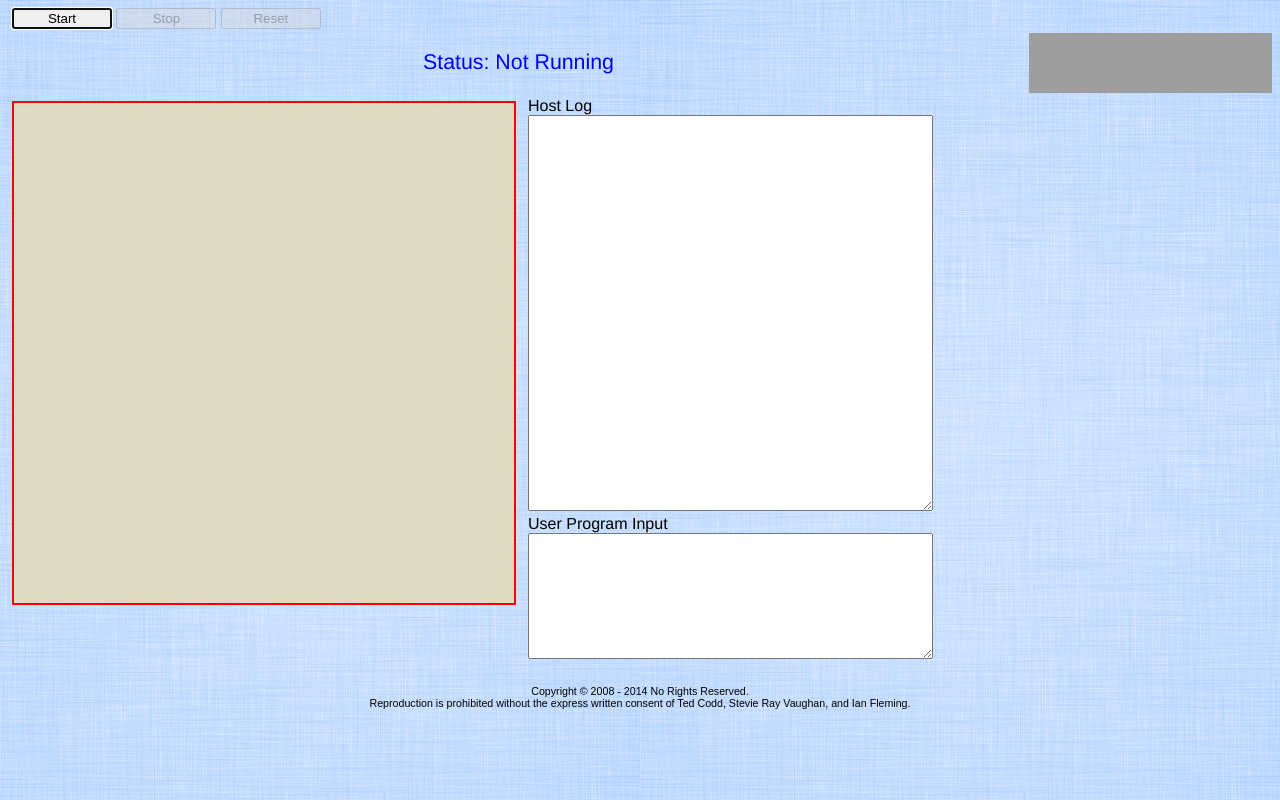
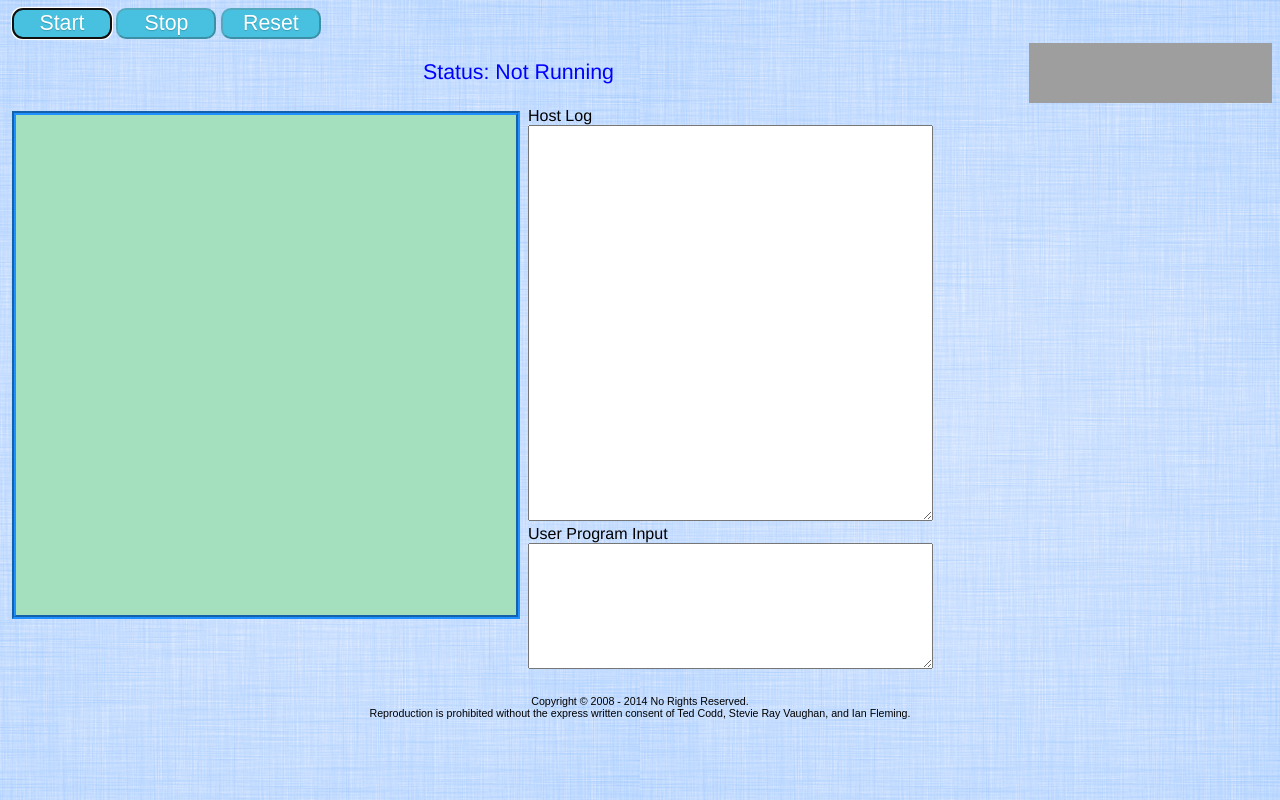
Before and after one commit to kclusabia/OS, a plain HTML site: page iProject1/index.html in a window 1280 px wide. Drawn offline with Linux system fonts and the light colour scheme; grey boxes are pictures that could not be loaded.

Commit message:
tweaked the css file

```diff
--- a/iProject1/dist/styles/tsos.css
+++ b/iProject1/dist/styles/tsos.css
@@ -31,13 +31,19 @@ h3 {
 }
 
 #display {
-  background-color:#DFDBC3;
-  border: 2px solid red;
+  background-color: #a4dfbe;
+  border: 4px groove dodgerblue;
   cursor: default;
 }
 
 .normal_button {
-  width: 100px;
+    background: rgb(71, 193, 223); /* this is a green */
+    width: 100px;
+    font-size: 16pt;
+    font-family: fantasy;
+    color: white;
+    border-radius: 10px;
+    text-shadow: 0 1px 1px rgba(0, 0, 0, 0.2);
 }
 
 .footerText {
--- a/iProject1/source/styles/tsos.css
+++ b/iProject1/source/styles/tsos.css
@@ -31,13 +31,19 @@ h3 {
 }
 
 #display {
-  background-color:#DFDBC3;
-  border: 2px solid red;
+  background-color: #a4dfbe;
+  border: 4px groove dodgerblue;
   cursor: default;
 }
 
 .normal_button {
-  width: 100px;
+    background: rgb(71, 193, 223); /* this is a green */
+    width: 100px;
+    font-size: 16pt;
+    font-family: fantasy;
+    color: white;
+    border-radius: 10px;
+    text-shadow: 0 1px 1px rgba(0, 0, 0, 0.2);
 }
 
 .footerText {
```
